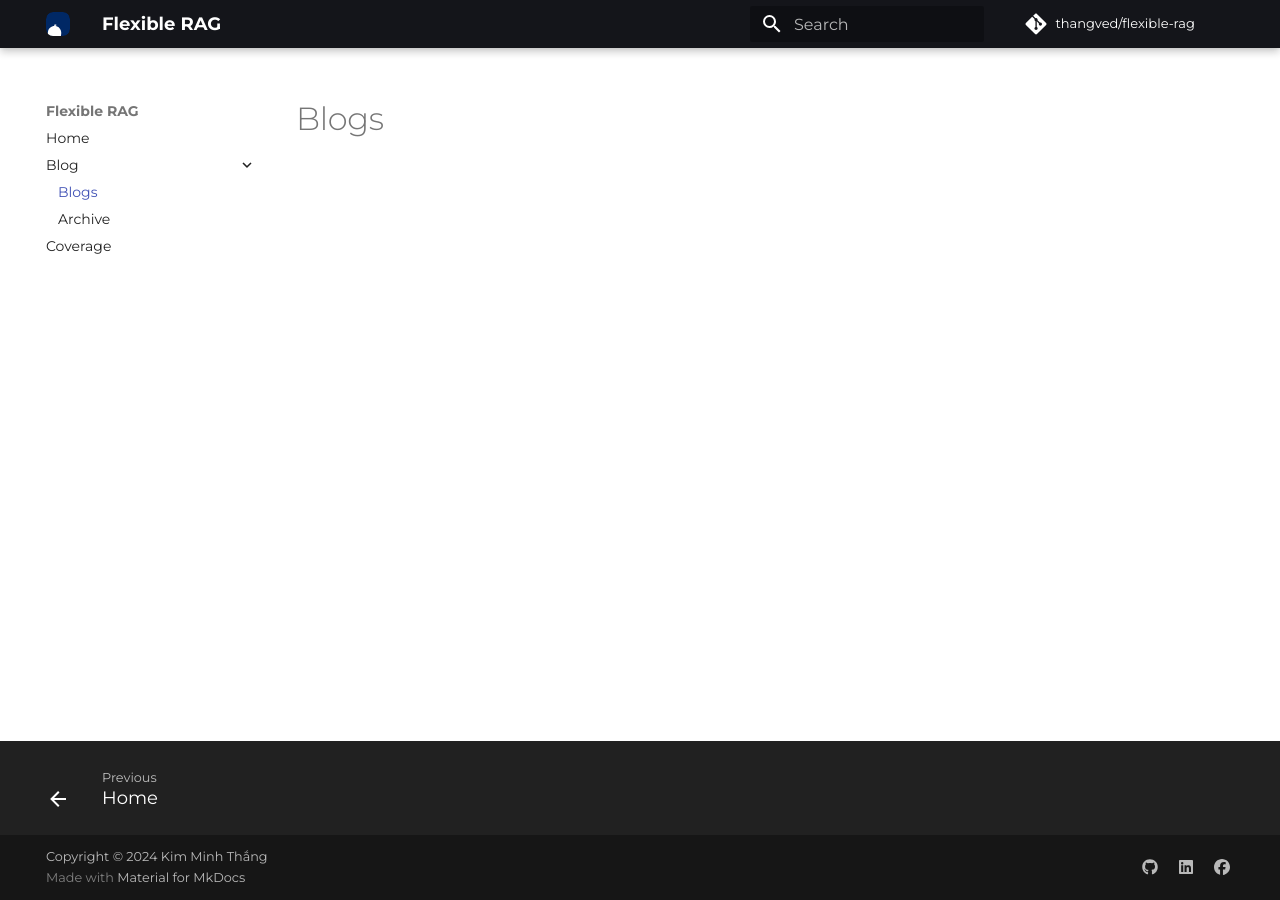
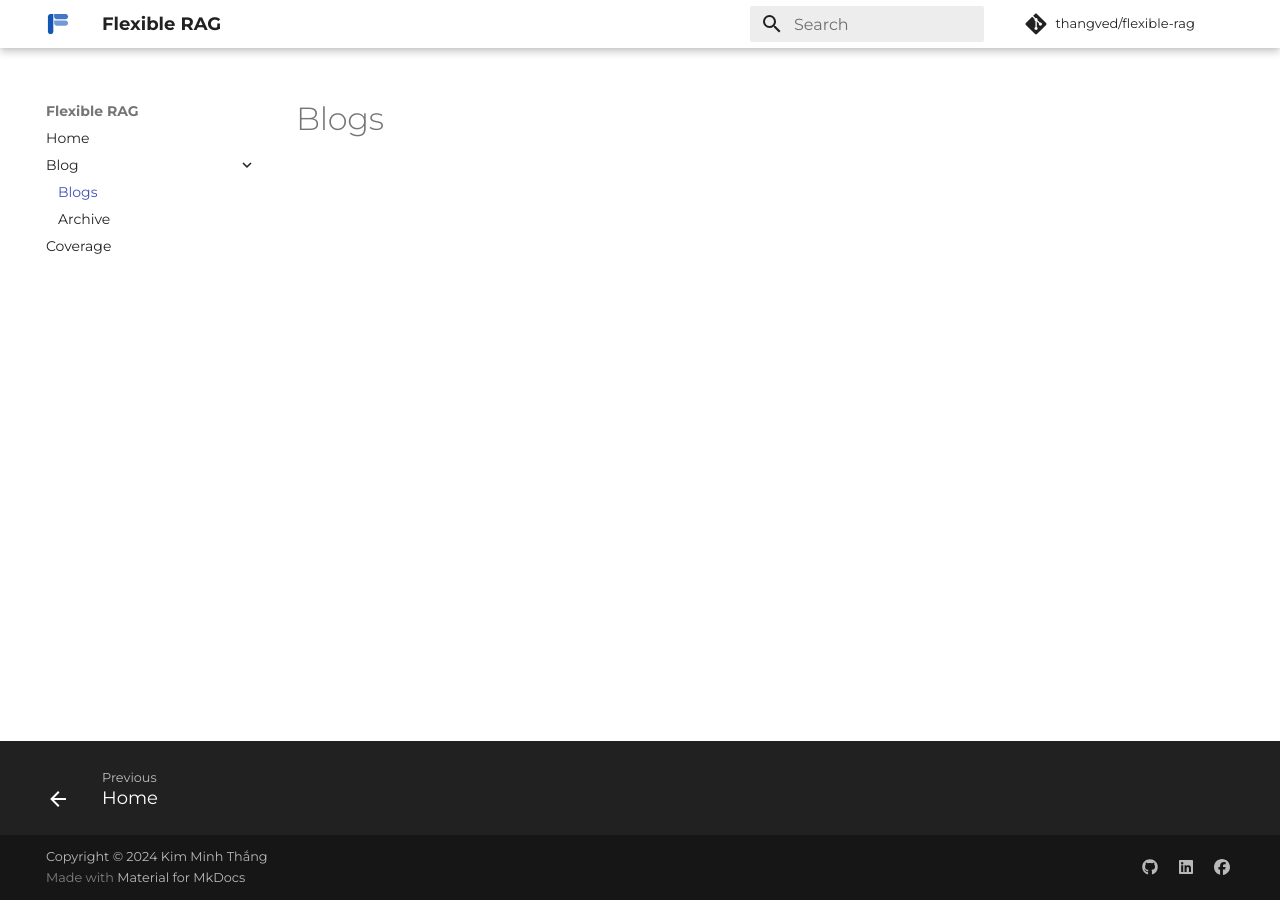
Before and after one commit to thangved/flexible-rag, an MkDocs documentation site: the page built from docs/blog/index.md, in a window 1280 px wide. Built offline with MkDocs 1.6.1 and Material for MkDocs 9.7.7, drawn with Linux system fonts in a browser that asks for light colours; comment, search, counter and statistics services are not loaded; the version menu is left out.

Commit message:
docs: change logo

```diff
--- a/mkdocs.yml
+++ b/mkdocs.yml
@@ -19,7 +19,7 @@ theme:
     - search.highlight
     - search.share
   palette:
-    primary: black
+    primary: white
   font:
     text: Montserrat
     code: JetBrains Mono
```
Also changed, not shown: docs/assets/logo.svg.
